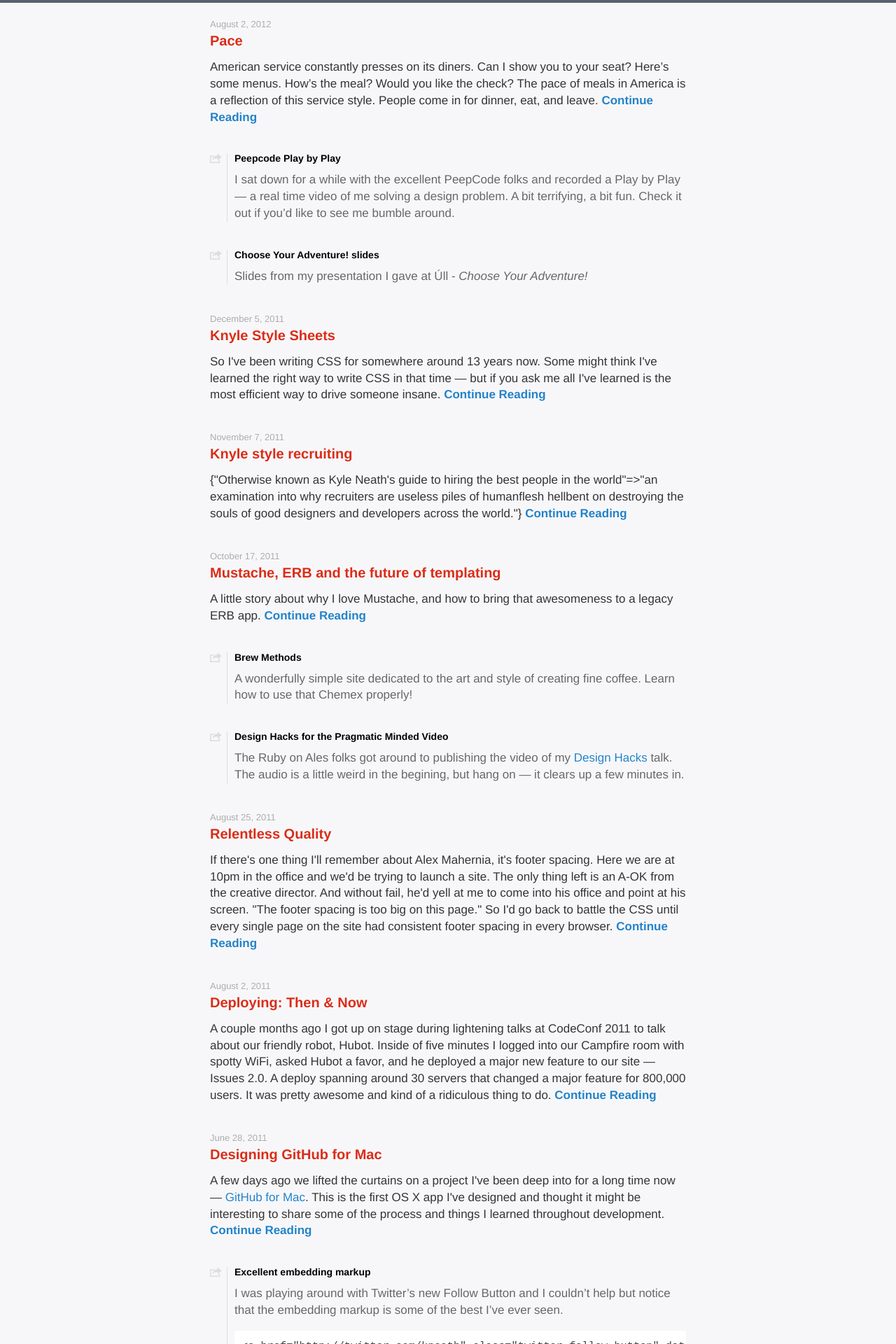
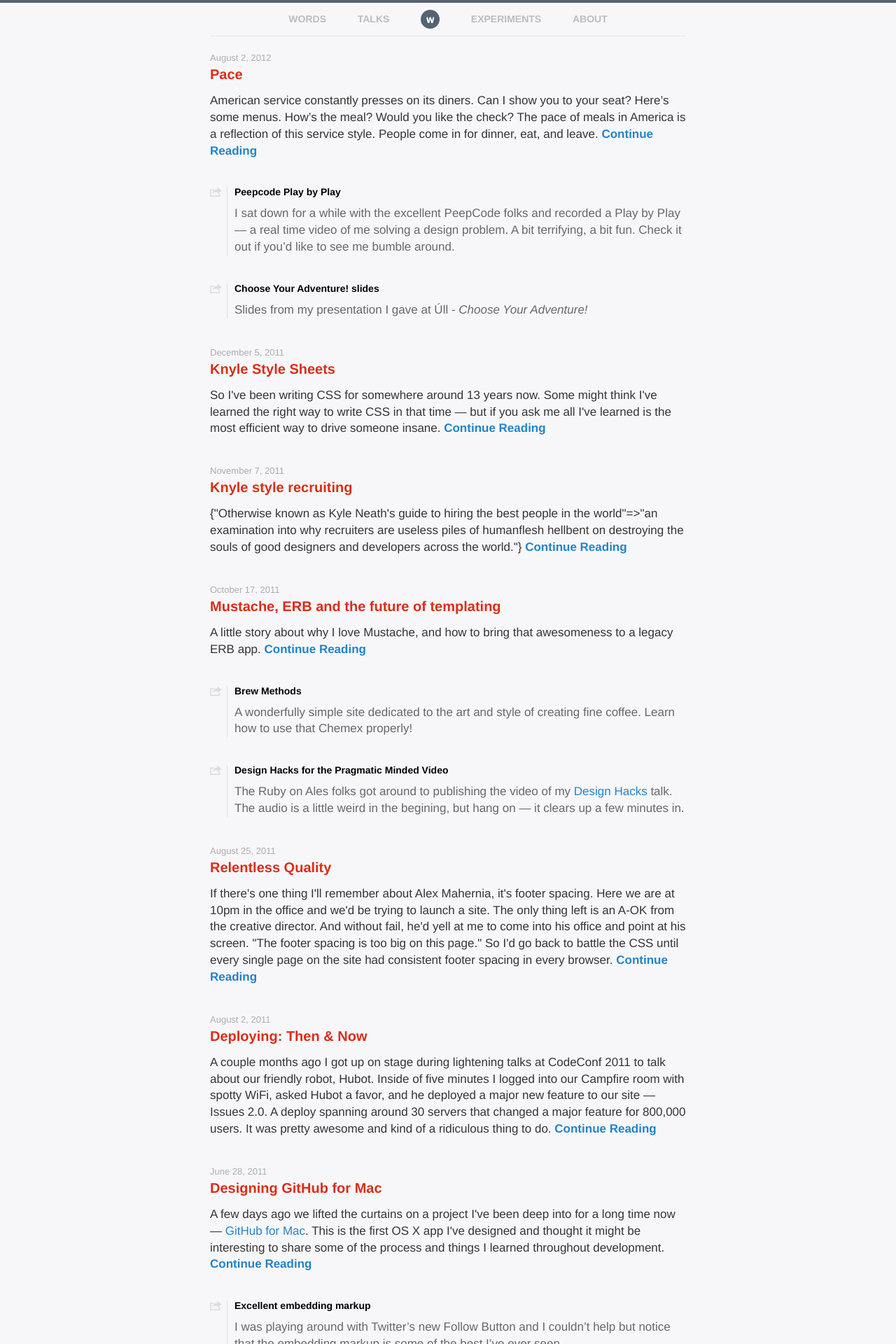
Before and after one commit to kneath/kneath.github.com, a Jekyll site: the page built from index.html, in a window 1280 px wide. Shown: the top 1920 px of the page at 70% size. Built offline with Jekyll 4.4.1, drawn with Linux system fonts in a browser that asks for light colours; Markdown is read by kramdown in place of the engine named in the settings; comment, search, counter and statistics services are not loaded.

Commit message:
Navigation

```diff
--- a/_layouts/default.html
+++ b/_layouts/default.html
@@ -30,6 +30,16 @@
 <body>
 
   <div class="container">
+    <header>
+      <ul class="nav">
+        <li><a href="/">Words</a></li>
+        <li><a href="/talks">Talks</a></li>
+        <li class="logo"><a href="/">w</a></li>
+        <li><a href="/experiments">Experiments</a></li>
+        <li><a href="/about">About</a></li>
+      </ul>
+    </header>
+
     {{ content }}
   </div><!-- /.main -->
 
--- a/css/base.css
+++ b/css/base.css
@@ -71,6 +71,40 @@ hr:before {
 .container {
   margin: 0 auto;
   width: 680px;
+}
+
+ul.nav {
+  margin: 0 0 20px 0;
+  padding: 10px 0;
+  list-style-type: none;
+  text-align: center;
+  border-bottom: 1px solid #e5e5e5;
+}
+ul.nav li {
+  margin: 0 20px;
+  display: inline-block;
+  text-transform: uppercase;
+  font-size: 14px;
+  font-weight: 600;
+}
+ul.nav li a {
+  color: #bbb;
+  text-decoration: none;
+}
+
+ul.nav li.logo {
+  text-transform: none;
+}
+ul.nav li.logo a {
+  display: inline-block;
+  width: 27px;
+  height: 27px;
+  line-height: 26px;
+  color: #fff;
+  font-weight: bold;
+  background: #556270;
+  border-radius: 100px;
+  box-shadow: 0 1px 0 rgba(255,255,255,1.0);
 }
 
 /*------------------------------------------------------------------------------
```
